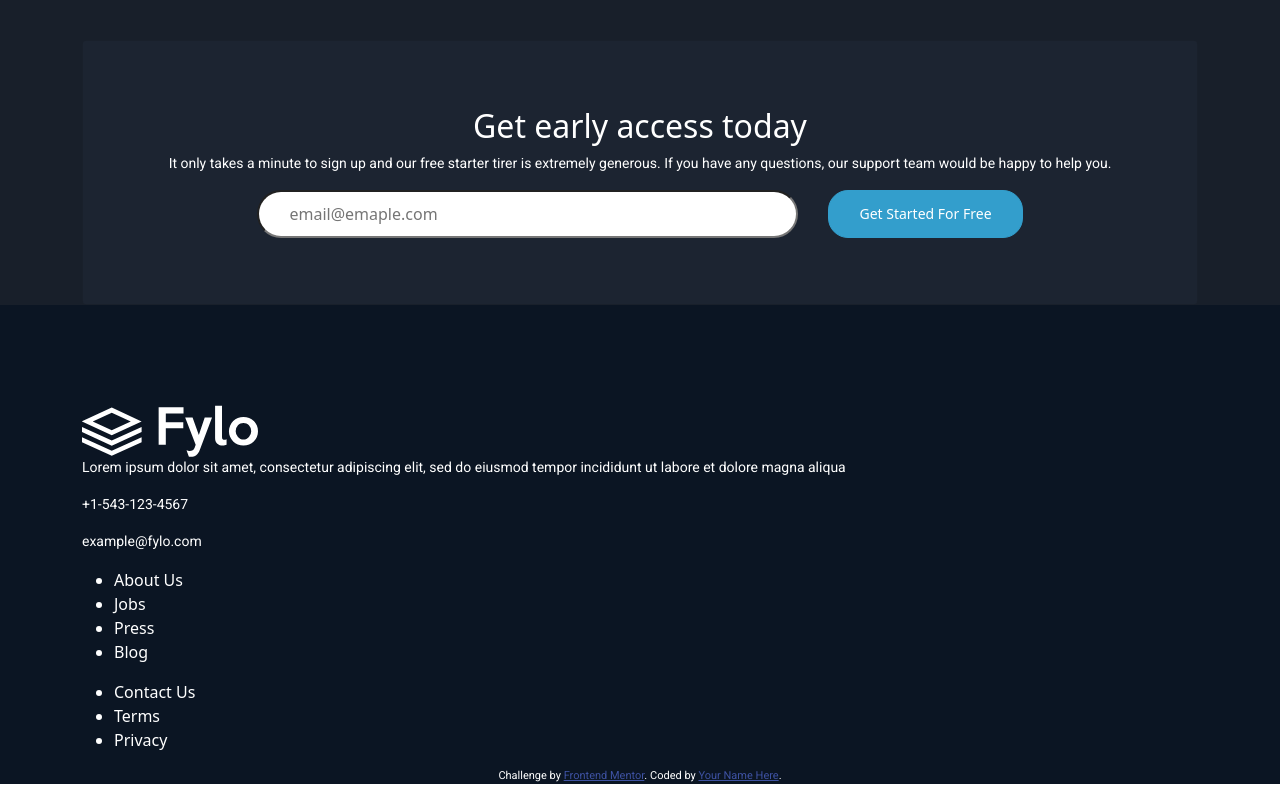
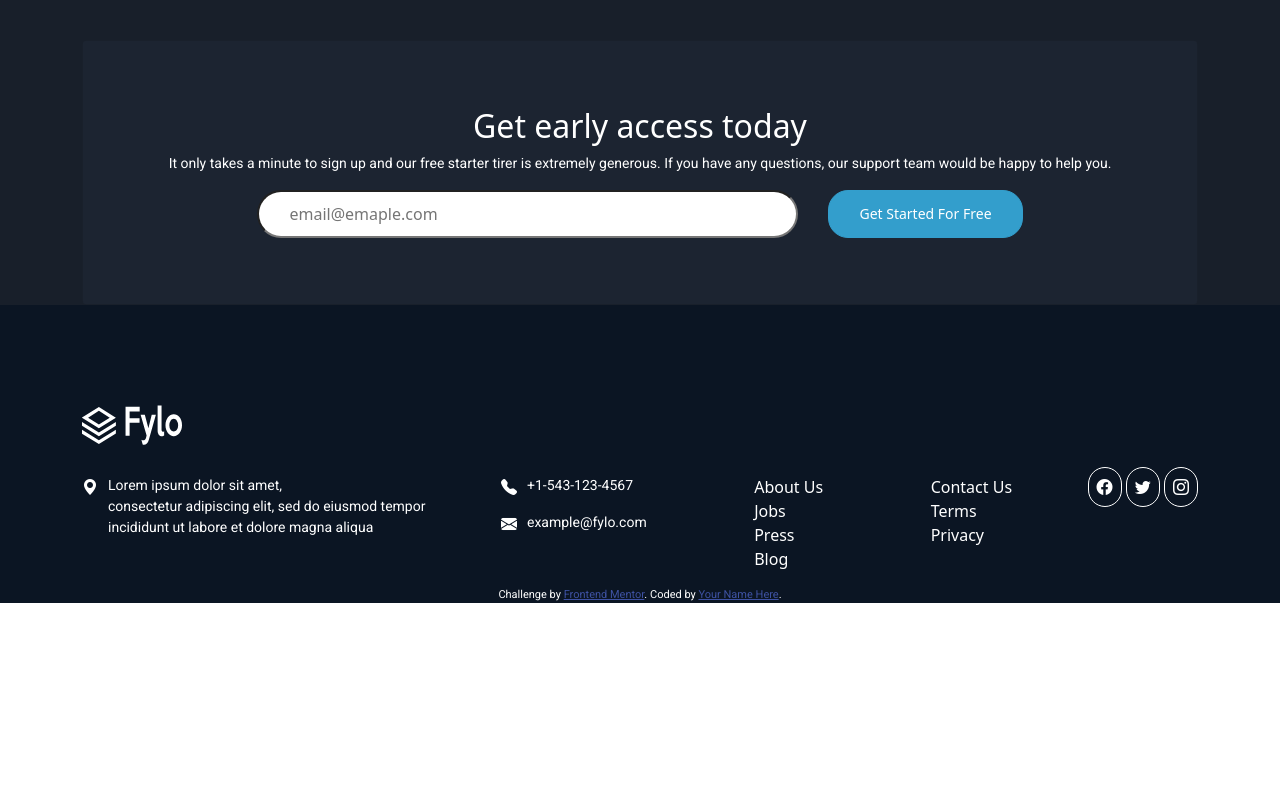
Before and after one commit to Wakarende/fylo-landing-page, a plain HTML site: page index.html in a window 1280 px wide. Shown: the part 2338-3138 px from the top of the page. After the commit the page ends 2957 px from the top, so only its background shows below. Drawn offline with nearby package versions, Linux system fonts and the light colour scheme; a web font is replaced by a local one.

Commit message:
fix footer section

```diff
--- a/index.html
+++ b/index.html
@@ -194,16 +194,26 @@
   <footer class="footer">
     <div class="container">
       <div class="footer-logo">
-        <img src="images/logo.svg" alt="logo" class="logo-f">
-        <p>Lorem ipsum dolor sit amet, consectetur adipiscing elit, sed do eiusmod tempor incididunt ut labore et dolore
-          magna aliqua</p>
+        <img src="images/logo.svg" alt="logo" class="logo">
+      </div>
+      <div class="footer-flex">
+        <div class="footer-text">
+          <i class="bi bi-geo-alt-fill"></i>
+          <p>Lorem ipsum dolor sit amet,<br>consectetur adipiscing elit, sed do eiusmod tempor<br>incididunt ut labore
+            et dolore magna aliqua</p>
         </div>
         <div class="contact">
+          <div class="phone">
+            <i class="bi bi-telephone-fill"></i>
             <p>+1-543-123-4567 </p>
+          </div>
+          <div class="email">
+            <i class="bi bi-envelope-fill"></i>
             <p>example@fylo.com </p>
           </div>
+        </div>
         <div class="links">
-        <ul>
+          <ul class="footer-links">
             <li>About Us</li>
             <li>Jobs</li>
             <li>Press</li>
@@ -211,15 +221,21 @@
           </ul>
         </div>
         <div class="links">
-        <ul>
+          <ul class="footer-links">
             <li>Contact Us</li>
             <li>Terms</li>
             <li>Privacy</li>
           </ul>
         </div>
+        <div class="social-icons">
+          <i class="bi bi-facebook social"></i>
+          <i class="bi bi-twitter social"></i>
+          <i class="bi bi-instagram social"></i>
         </div>
-    <p class="attribution"> Challenge by <a href="https://www.frontendmentor.io?ref=challenge" target="_blank">Frontend
-        Mentor</a>. Coded by <a href="#">Your Name Here</a>. </p>
+      </div>
+      <p class="attribution"> Challenge by <a href="https://www.frontendmentor.io?ref=challenge"
+          target="_blank">Frontend Mentor</a>. Coded by <a href="#">Your Name Here</a>. </p>
+    </div>
   </footer>
   <script src="https://cdn.jsdelivr.net/npm/bootstrap@5.1.3/dist/js/bootstrap.bundle.min.js"
     integrity="sha384-ka7Sk0Gln4gmtz2MlQnikT1wXgYsOg+OMhuP+IlRH9sENBO0LRn5q+8nbTov4+1p" crossorigin="anonymous">
--- a/style.css
+++ b/style.css
@@ -11,6 +11,8 @@
 
 html {
   scroll-behavior: smooth;
+  margin: 0;
+  padding: 0;
 }
 
 body p {
@@ -23,7 +25,9 @@ body p {
     sans-serif;
   font-family: 'Roboto',
     sans-serif;
+  font-weight: 400;
 }
+
 
 
 .hero-btn {
@@ -183,6 +187,42 @@ footer {
   background-color: var(--footerBg);
   color: var(--white);
   padding-top: 100px;
+  /* padding-bottom: 100px; */
 }
 
+.footer-logo {
+  margin-bottom: 30px;
+}
+
+.footer-flex {
+  display: flex;
+  justify-content: space-between;
+}
+
+.footer-text {
+  display: flex;
+  column-gap: 10px;
+}
+
+.phone {
+  display: flex;
+  column-gap: 10px;
+}
+
+.email {
+  display: flex;
+  column-gap: 10px;
+}
+
+.footer-links {
+  list-style: none;
+}
+
+.social {
+  border: solid 1px var(--white);
+  border-radius: 100px;
+  padding: 8px;
+}
+
+
 /* END  */
```
Lines whose indentation alone changed are shown as unchanged.
